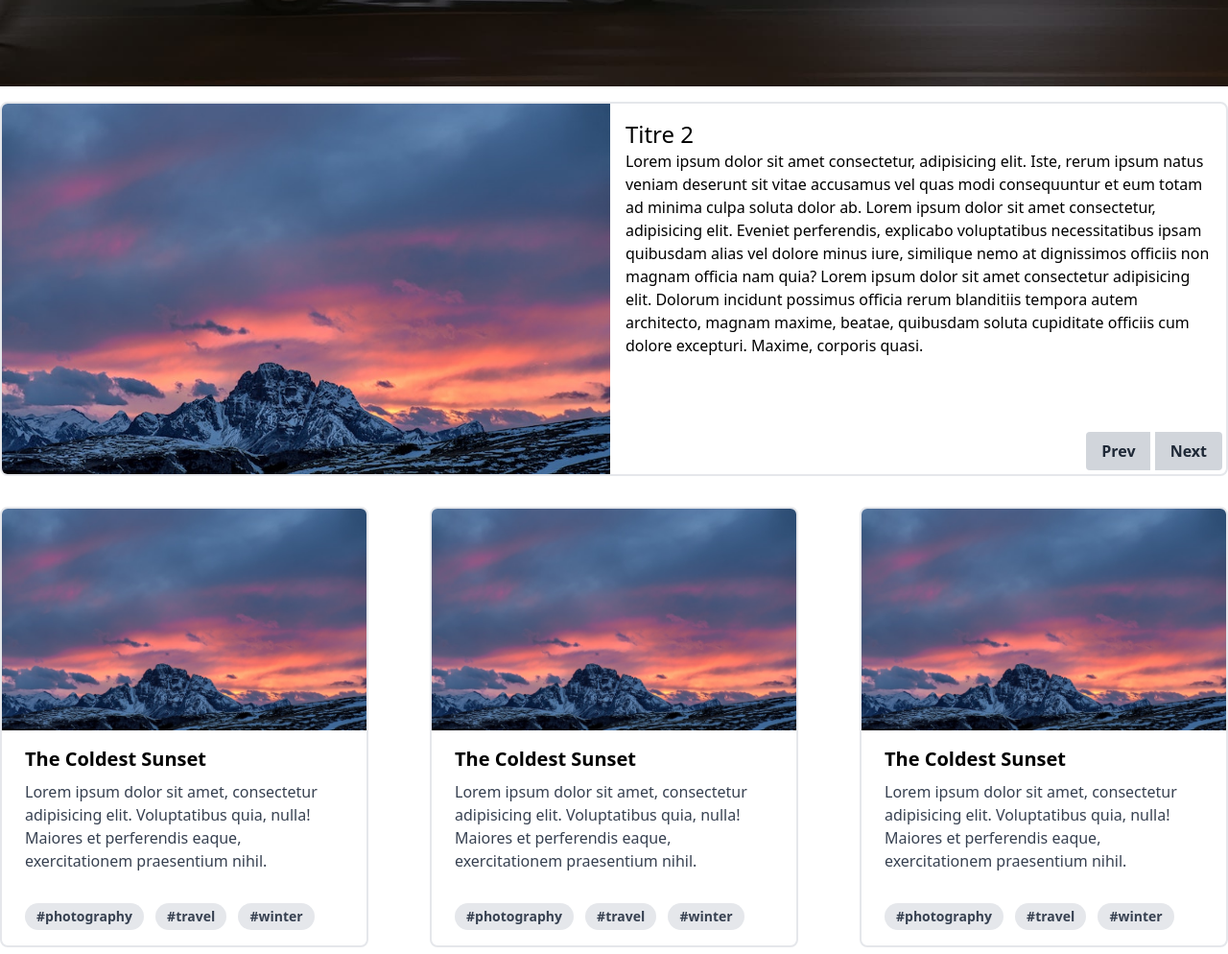
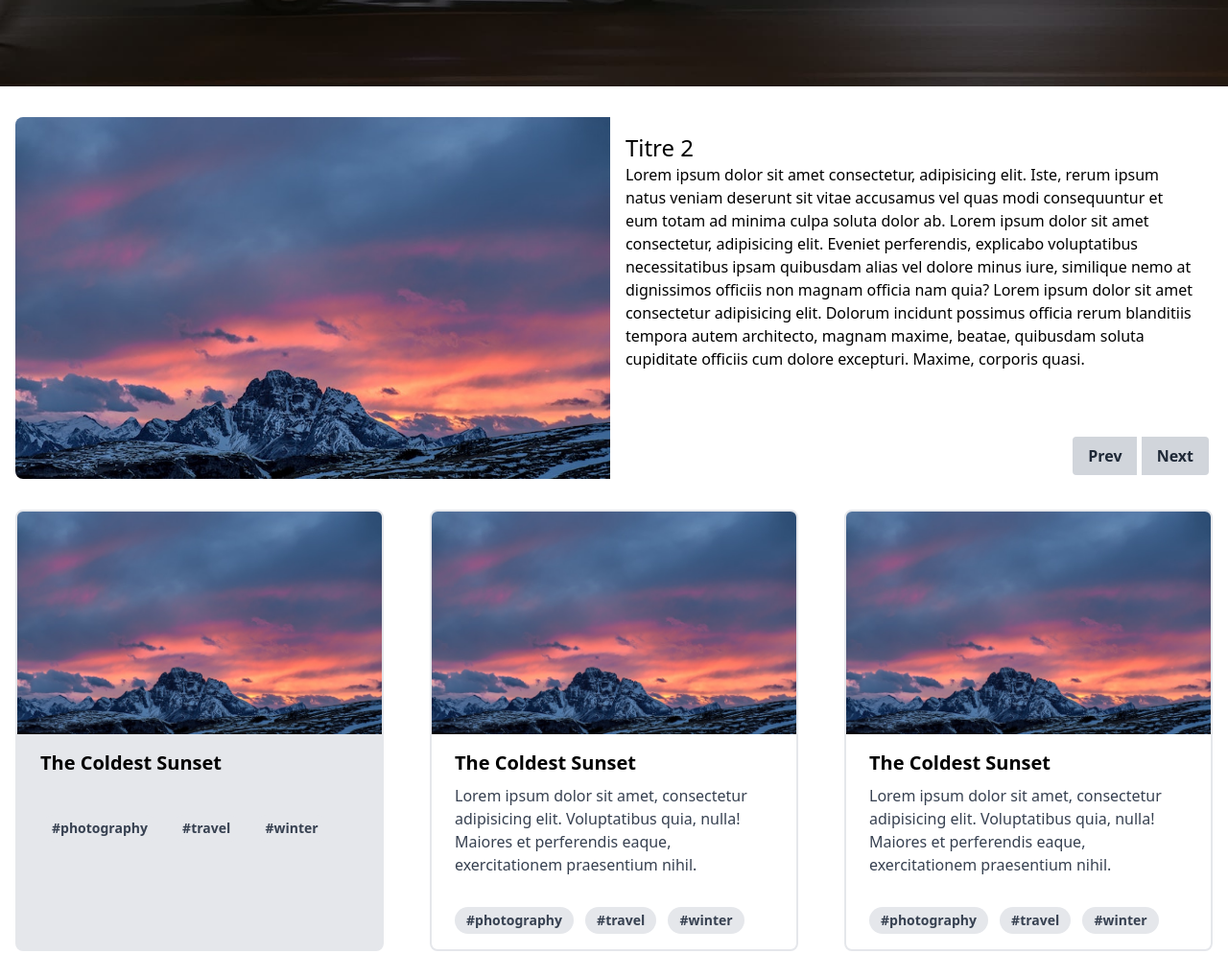
Before and after one commit to jibenight/Ghost-theme, a website built with Parcel: page index.hbs in a window 1280 px wide. Shown: the part 390-1384 px from the top of the page at 96% size. Built offline with nearby package versions, Linux system fonts and the light colour scheme.

Commit message:
modification card design

```diff
--- a/index.hbs
+++ b/index.hbs
@@ -7,7 +7,7 @@
     <link href="https://unpkg.com/tailwindcss@^1.0/dist/tailwind.min.css" rel="stylesheet">
     <link rel="stylesheet" href="./assets/css/screen.css" />
   </head>
-  <body class="box-border" >
+  <body class="box-border bg-white" >
     <div class="flex flex-col justify-center">
       {{!-- Navbar --}}
       <nav class="fixed z-50 w-full top-0 bg-gray-900 sm:flex sm:justify-between sm:px-4 sm:py-3 ">
@@ -38,8 +38,8 @@
         <p class="text-gray-100 text-3xl">Thoughts, stories and ideas.</p>
       </header>
         {{!-- content --}}
-    <div class="container mx-auto">
-      <div class="flex justify-center mt-4 mb-4 border-solid border-2 border-gray-200 rounded-lg overflow-hidden">
+    <div class="container mx-auto p-4">
+      <div class="flex justify-center hover:shadow-lg mt-4 mb-4 bg-white rounded-lg overflow-hidden">
           <div class="w-1/2">
             <img class="w-full" src="./assets/images/card-top.jpg" alt="Sunset in the mountains">
           </div>
@@ -61,12 +61,12 @@
 
       <div class="flex justify-between flex-wrap">
         {{!-- single card design --}}
-          <div class="max-w-sm border-solid border-2 border-gray-200 rounded-lg overflow-hidden mt-4 mb-4">
+          <div class="max-w-sm hover:shadow-lg bg-gray-200 border-solid border-2 border-gray-200 rounded-lg overflow-hidden mt-4 mb-4">
             <img class="w-full" src="./assets/images/card-top.jpg" alt="Sunset in the mountains">
             <div class="px-6 py-4">
               <div class="font-bold text-xl mb-2">The Coldest Sunset</div>
               <p class="text-gray-700 text-base">
-                Lorem ipsum dolor sit amet, consectetur adipisicing elit. Voluptatibus quia, nulla! Maiores et perferendis eaque, exercitationem praesentium nihil.
+
               </p>
             </div>
             <div class="px-6 py-4">
@@ -158,7 +158,7 @@
       </div>
 
       {{!-- Newsletter --}}
-        <div class="flex h-64 border-solid border-2 border-gray-200 rounded-lg overflow-hidden mt-4 mb-4 p-4">
+        <div class="flex bg-white h-64 border-solid border-2 border-gray-200 rounded-lg overflow-hidden mt-4 mb-4 p-4">
             <div class="w-1/2 flex flex-col justify-center items-center ">
               <h3 class="text-3xl">Inscrivez-vous à notre Newsletter</h3>
               <p>Lorem ipsum dolor sit amet consectetur adipisicing elit. </p>
```
